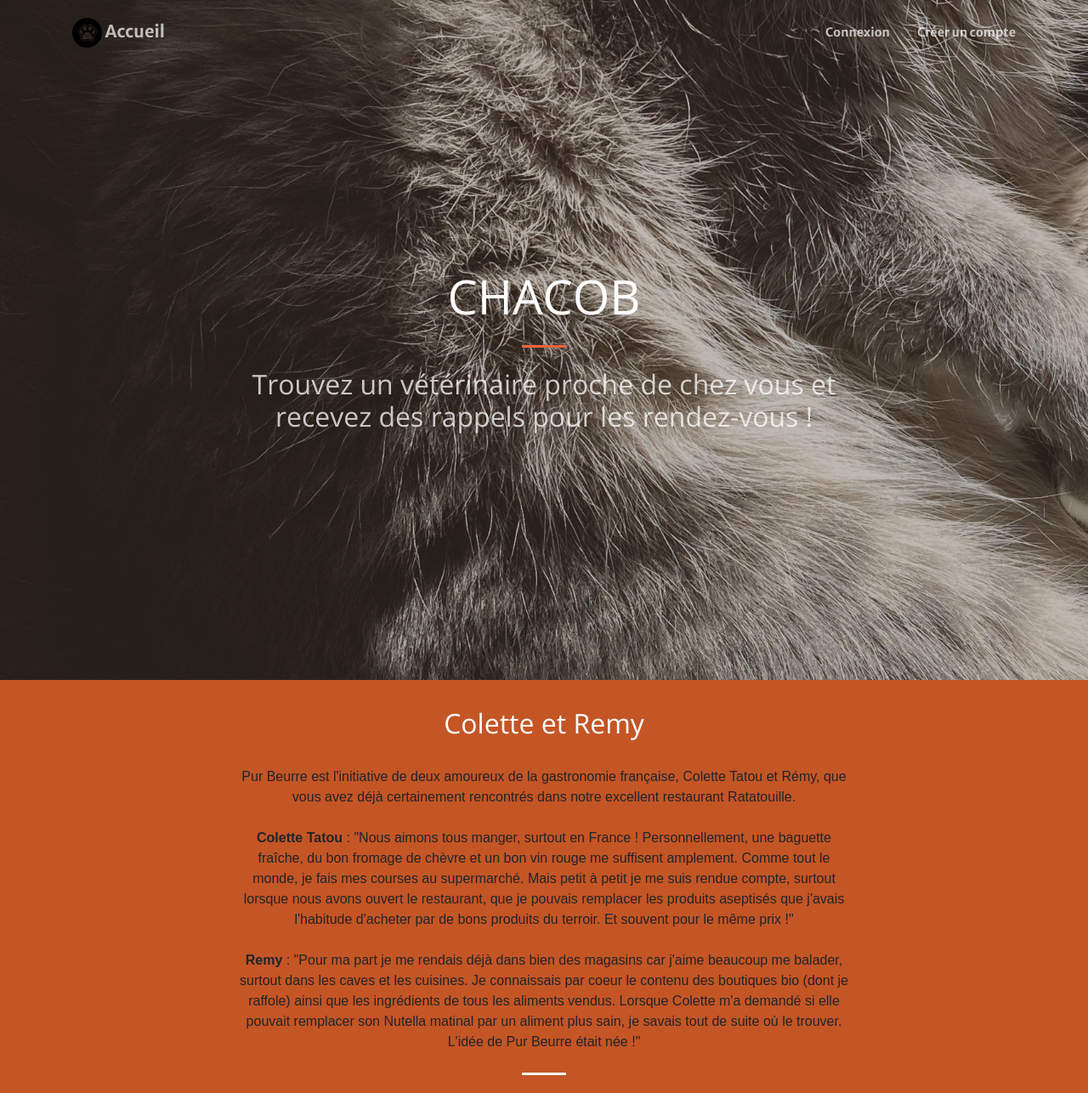
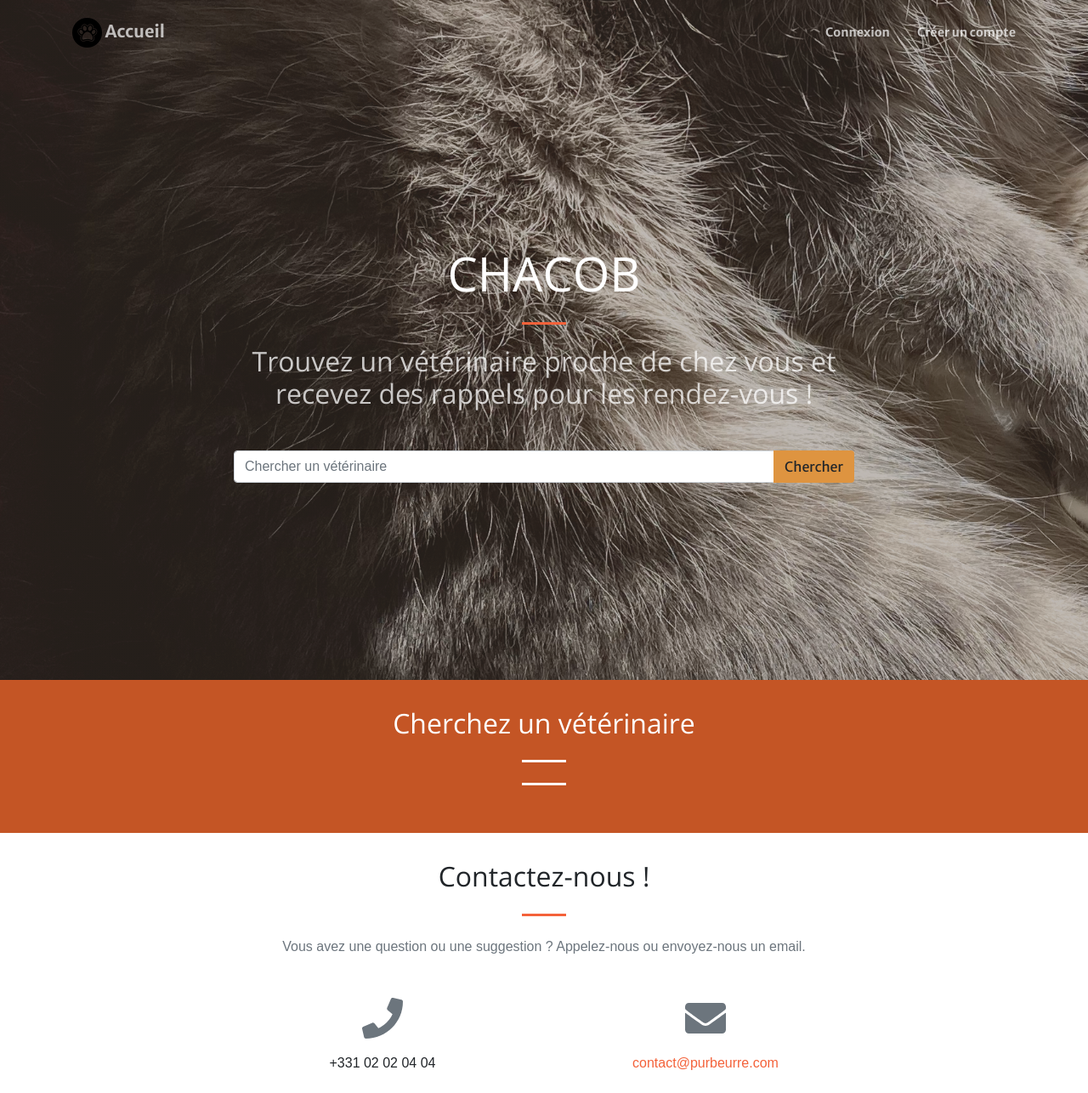
Before and after one commit to K4marade/project13-Chacob, a Django app: template home/templates/home.html in a window 1280 px wide. Shown: the top 1286 px of the page at 85% size. Run offline with Django 3.2, Linux system fonts and the light colour scheme; the template is opened without the code that fills it, so the values that code supplies are empty; some libraries are stand-ins or nearby versions; some web fonts are replaced.

Commit message:
WIP search adresse on map

```diff
--- a/home/templates/home.html
+++ b/home/templates/home.html
@@ -19,14 +19,15 @@
                 </div>
                 <div class="col-lg-8 align-self-baseline">
                     <h2 class="text-white-75 mb-5">Trouvez un vétérinaire proche de chez vous et recevez des rappels pour les rendez-vous ! </h2>
-{#                    <form class="d-flex" id="main-search" action="{% url 'search' %}" method="get">#}
-{#                        <div class="input-group mb-3">#}
-{#                            <input type="search" name="search" class="form-control" placeholder="Produit" aria-label="Produit" aria-describedby="button-addon2">#}
-{#                            <div class="input-group-append">#}
-{#                                <button style="background: #DE9440" class="btn" type="submit" id="button-addon2">Chercher</button>#}
-{#                            </div>#}
-{#                        </div>#}
-{#                    </form>#}
+                    <form class="d-flex" id="main-search" method="POST">
+                        {% csrf_token %}
+                        <div class="input-group mb-3">
+                            <input type="search" name="search-address" class="form-control" placeholder="Chercher un vétérinaire" aria-label="Search" aria-describedby="button-addon2">
+                            <div class="input-group-append">
+                                <button style="background: #DE9440" class="btn" type="submit" id="button-addon2">Chercher</button>
+                            </div>
+                        </div>
+                    </form>
                 </div>
             </div>
         </div>
@@ -36,32 +37,15 @@
         <div class="container">
             <div class="row justify-content-center">
                 <div class="col-lg-8 text-center">
-                    <h2 class="text-white mt-0">Colette et Remy</h2>
-                    <br>
-                    <span>
-                        Pur Beurre est l'initiative de deux amoureux de la gastronomie française, Colette Tatou et
-                        Rémy, que vous avez déjà certainement rencontrés dans notre excellent restaurant Ratatouille.
-                    </span>
-                    <br><br>
-                    <span class="text-justify">
-                        <strong>Colette Tatou</strong> : "Nous aimons tous manger, surtout en France ! Personnellement, une baguette
-                        fraîche, du bon fromage de chèvre et un bon vin rouge me suffisent amplement. Comme tout le
-                        monde, je fais mes courses au supermarché. Mais petit à petit je me suis rendue compte, surtout
-                        lorsque nous avons ouvert le restaurant, que je pouvais remplacer les produits aseptisés
-                        que j'avais l'habitude d'acheter par de bons produits du terroir. Et souvent pour le même prix !"
-                    </span>
-                    <br> <br>
-                    <span class="text-justify">
-                        <strong>Remy</strong> : "Pour ma part je me rendais déjà dans bien des magasins car j'aime beaucoup me balader,
-                        surtout dans les caves et les cuisines. Je connaissais par coeur le contenu des boutiques bio
-                        (dont je raffole) ainsi que les ingrédients de tous les aliments vendus. Lorsque Colette m'a
-                        demandé si elle pouvait remplacer son Nutella matinal par un aliment plus sain, je savais tout
-                        de suite où le trouver. L'idée de Pur Beurre était née !"
-                    </span>
+                    <h2 class="text-white mt-0">Cherchez un vétérinaire</h2>
+                    <hr class="divider light my-4" />
+                    <div>
+                        {{ osm_map | safe }}
+                    </div>
                     <hr class="divider light my-4" />
 
-                    <img class="img-cookers rounded mr-md-4" src="{% static 'home/img/colette_tatou.png' %}" alt="Colette">
-                    <img class="img-cookers rounded ml-md-4 mt-4 " src="{% static 'home/img/ratatouille-portrait.png' %}" alt="Ratatouille">
+{#                    <img class="img-cookers rounded mr-md-4" src="{% static 'home/img/colette_tatou.png' %}" alt="Colette">#}
+{#                    <img class="img-cookers rounded ml-md-4 mt-4 " src="{% static 'home/img/ratatouille-portrait.png' %}" alt="Ratatouille">#}
                 </div>
             </div>
         </div>
```
Also changed, not shown: home/views.py (+36 -1 lines), 2 other files.
